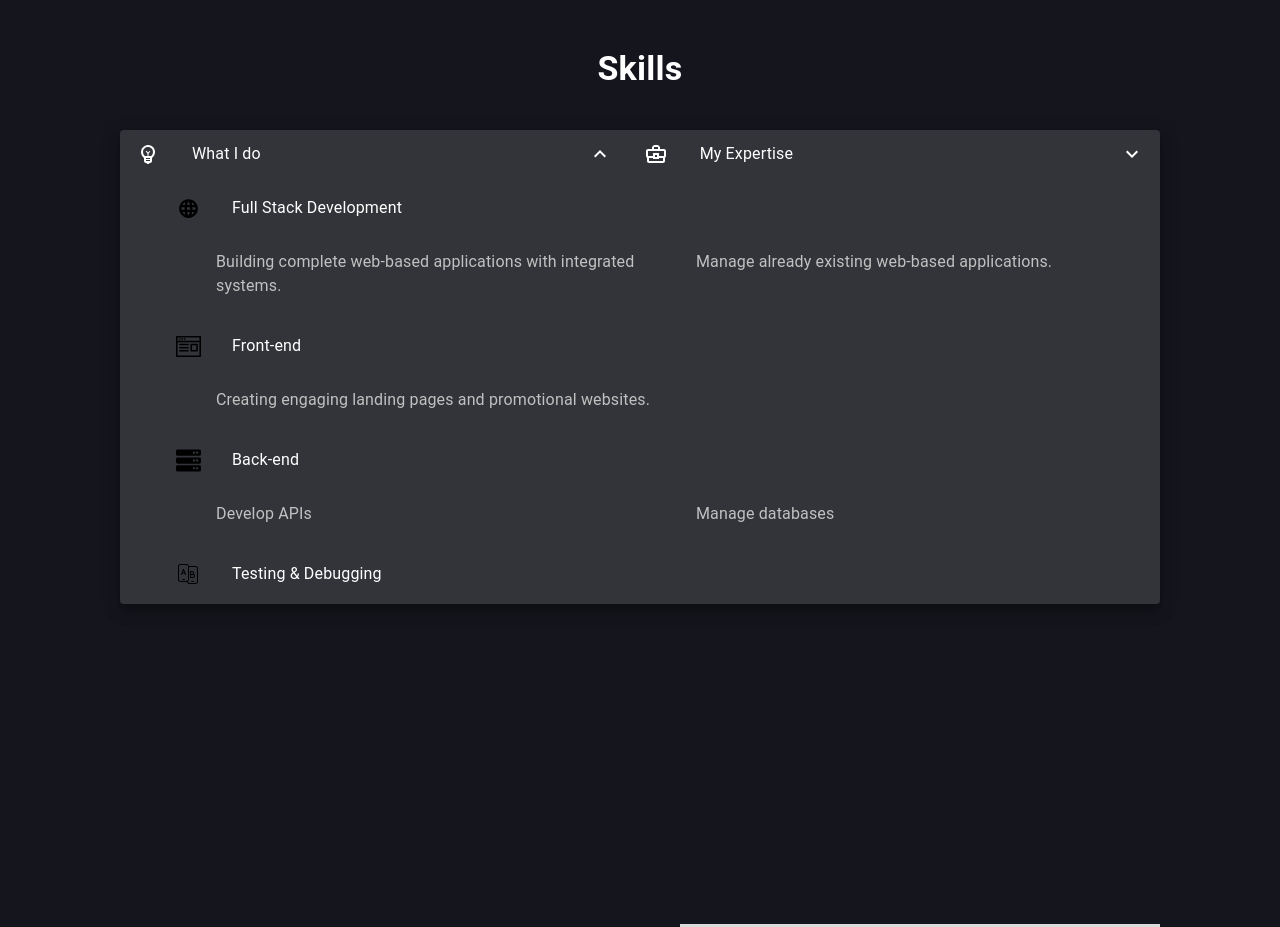
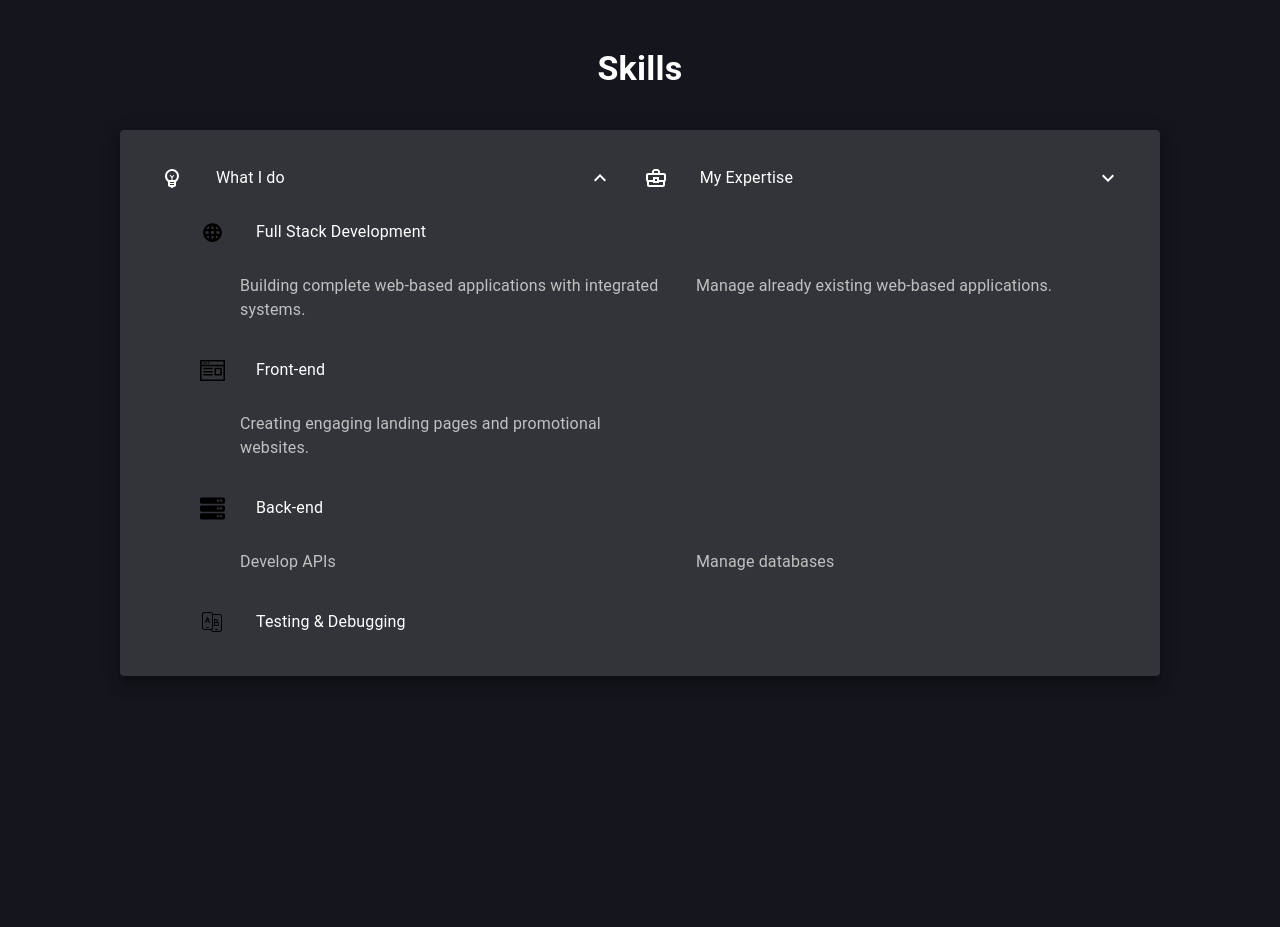
Before and after one commit to EdjeryGumbao/my-portfolio-project-ed, a React (Vite) app: page / in a window 1280 px wide. Shown: the part 1440-2367 px from the top of the page. Built offline with nearby package versions, Linux system fonts and the light colour scheme.

Commit message:
Improve skill section: added padding

```diff
--- a/src/components/Skills.tsx
+++ b/src/components/Skills.tsx
@@ -32,7 +32,7 @@ const Skills = () => {
         Skills
       </Typography>
 
-      <Paper elevation={10}>
+      <Paper elevation={10} sx={{ p: 3 }}>
         <Stack direction="row">
           <ListItemButton onClick={handleFirstCol}>
             <ListItemIcon>
```
